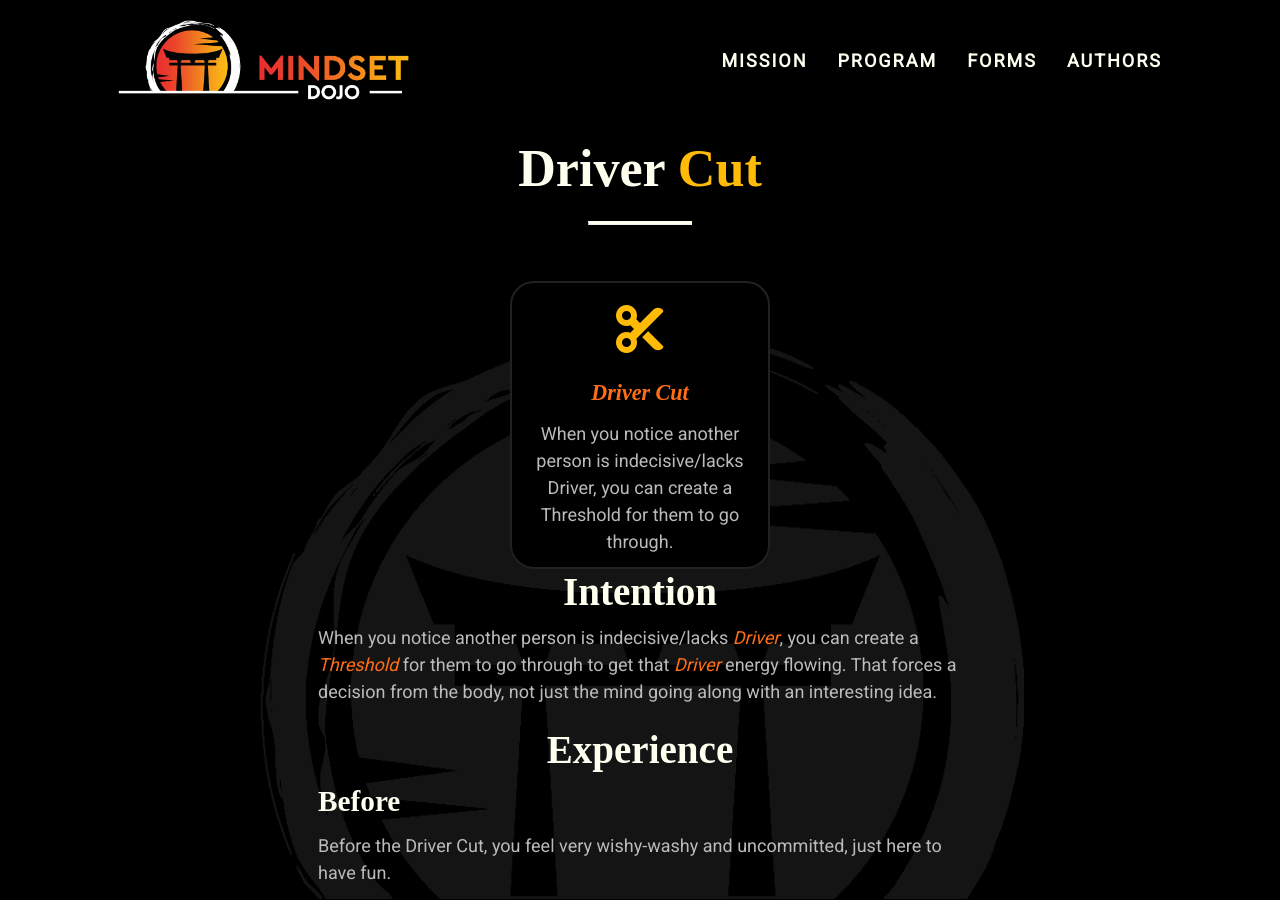
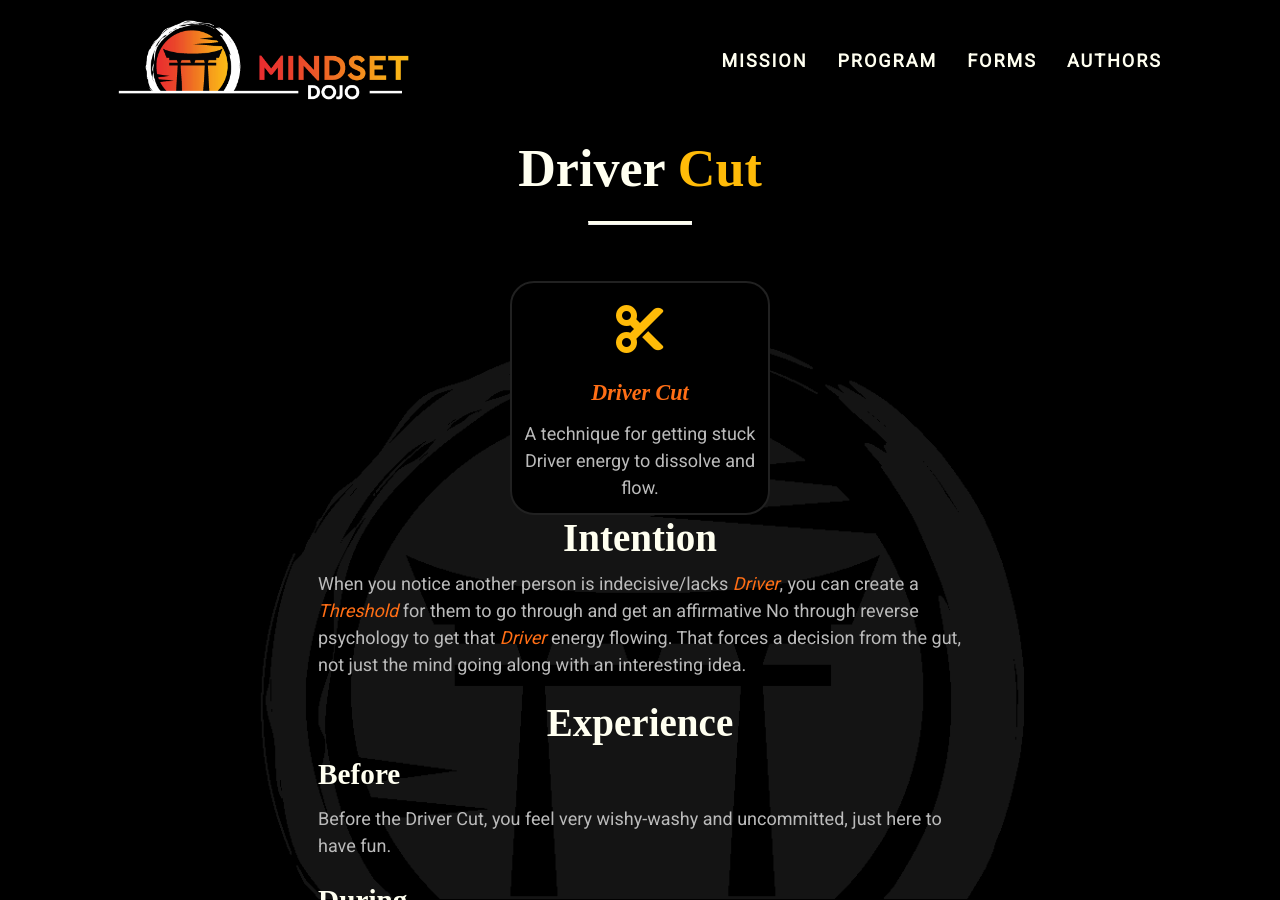
Before and after one commit to mindset-dojo/mindset-dojo.github.io, a Jekyll site: the page built from _forms/driver-cut.md, in a window 1280 px wide and 900 px high. Built offline with Jekyll 4.4.1, drawn with Linux system fonts in a browser that asks for light colours; some web fonts are replaced.

Commit message:
refactor(driver-cut): clarify intention and excerpt sections.

```diff
--- a/_forms/driver-cut.md
+++ b/_forms/driver-cut.md
@@ -6,7 +6,7 @@
 refactored_date: 2025-11-22
 authors:
 - kyle-ingersoll
-excerpt: When you notice another person is indecisive/lacks Driver, you can create a Threshold for them to go through.
+excerpt: A technique for getting stuck Driver energy to dissolve and flow.
 icon: fa-solid fa-scissors
 tags:
   - meta
@@ -20,7 +20,7 @@
 
 ## Intention
 
-When you notice another person is indecisive/lacks [Driver](../driver/), you can create a [Threshold](../threshold/) for them to go through to get that [Driver](../driver/) energy flowing. That forces a decision from the body, not just the mind going along with an interesting idea.
+When you notice another person is indecisive/lacks [Driver](../driver/), you can create a [Threshold](../threshold/) for them to go through and get an affirmative No through reverse psychology to get that [Driver](../driver/) energy flowing. That forces a decision from the gut, not just the mind going along with an interesting idea.
 
 ## Experience
 
```
